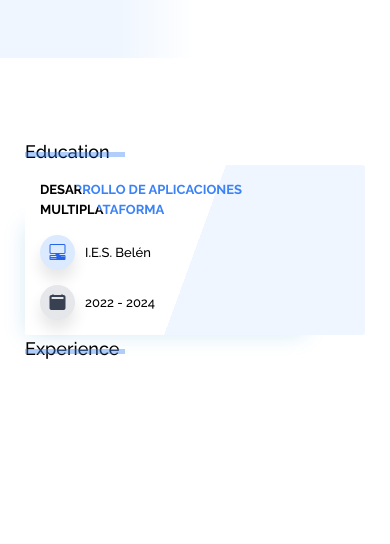
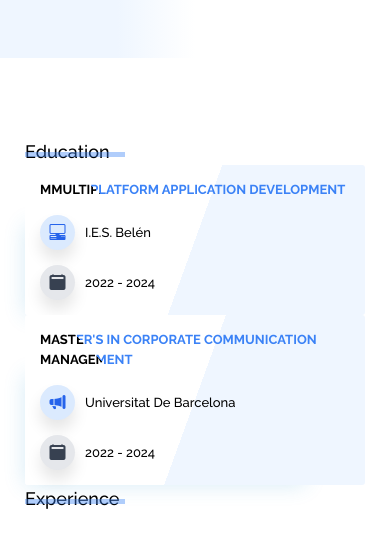
Before and after one commit to PublioElio/portfolio-sass-nodejs, a website: page index.html in a window 390 px wide. Shown: the part 1633-2177 px from the top of the page. Before the commit the page ends 2075 px from the top, so only its background shows below. Drawn offline with nearby package versions, Linux system fonts and the light colour scheme.

Commit message:
new card added

```diff
--- a/index.html
+++ b/index.html
@@ -287,7 +287,7 @@
               <div class="col-xlg-6 col-lg-4 col-md-6 col-sm-12">
                 <div class="education__card">
                   <h3 class="education__card__title">
-                    desarrollo de aplicaciones multiplataforma
+                    Mmultiplatform application development
                   </h3>
                   <div class="education__card__block">
                     <span
@@ -297,6 +297,37 @@
                     </span>
                     <span class="education__card__block__right">
                       i.e.s. belén
+                    </span>
+                  </div>
+                  <!-- Close Education Card Block-->
+                  <div class="education__card__block">
+                    <span
+                      class="education__card__block__left education__card__block__left--calendar"
+                    >
+                      <i class="bi bi-calendar2-fill"></i>
+                    </span>
+                    <span class="education__card__block__right">
+                      2022 - 2024
+                    </span>
+                  </div>
+                  <!-- Close Education Card Block-->
+                </div>
+                <!-- Close Education Card -->
+              </div>
+              <!-- Close Column -->
+              <div class="col-xlg-6 col-lg-4 col-md-6 col-sm-12">
+                <div class="education__card">
+                  <h3 class="education__card__title">
+                    master's in corporate communication management
+                  </h3>
+                  <div class="education__card__block">
+                    <span
+                      class="education__card__block__left education__card__block__left--computer"
+                    >
+                      <i class="bi bi-megaphone-fill"></i>
+                    </span>
+                    <span class="education__card__block__right">
+                      universitat de barcelona
                     </span>
                   </div>
                   <!-- Close Education Card Block-->
```
